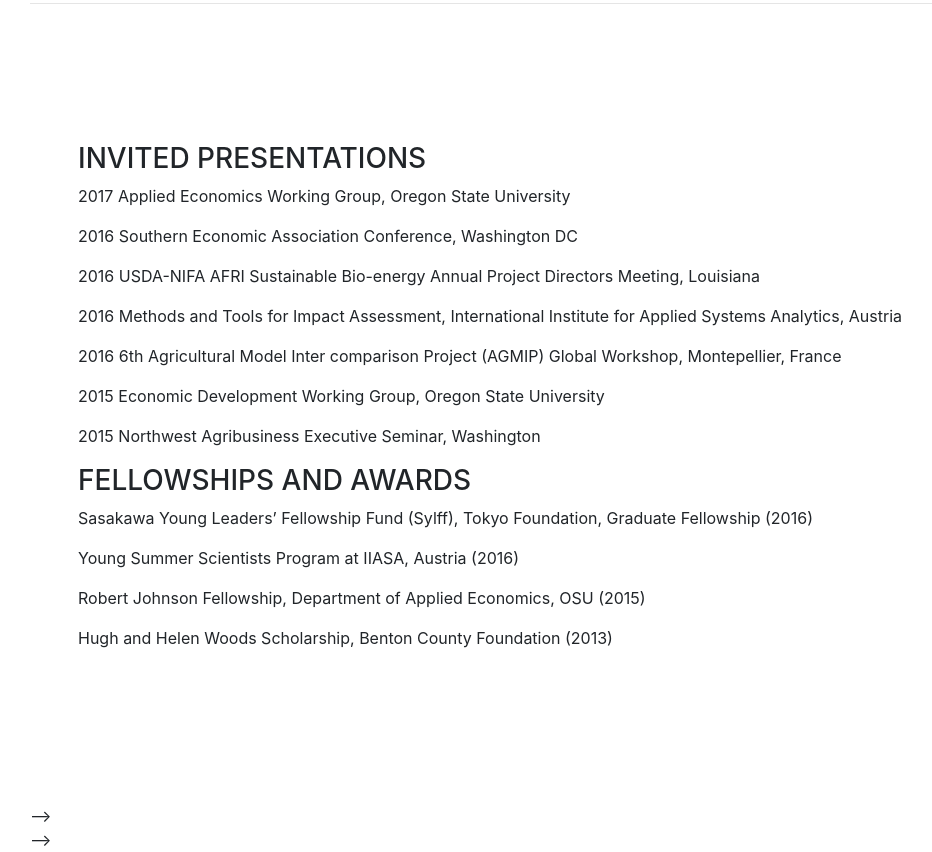
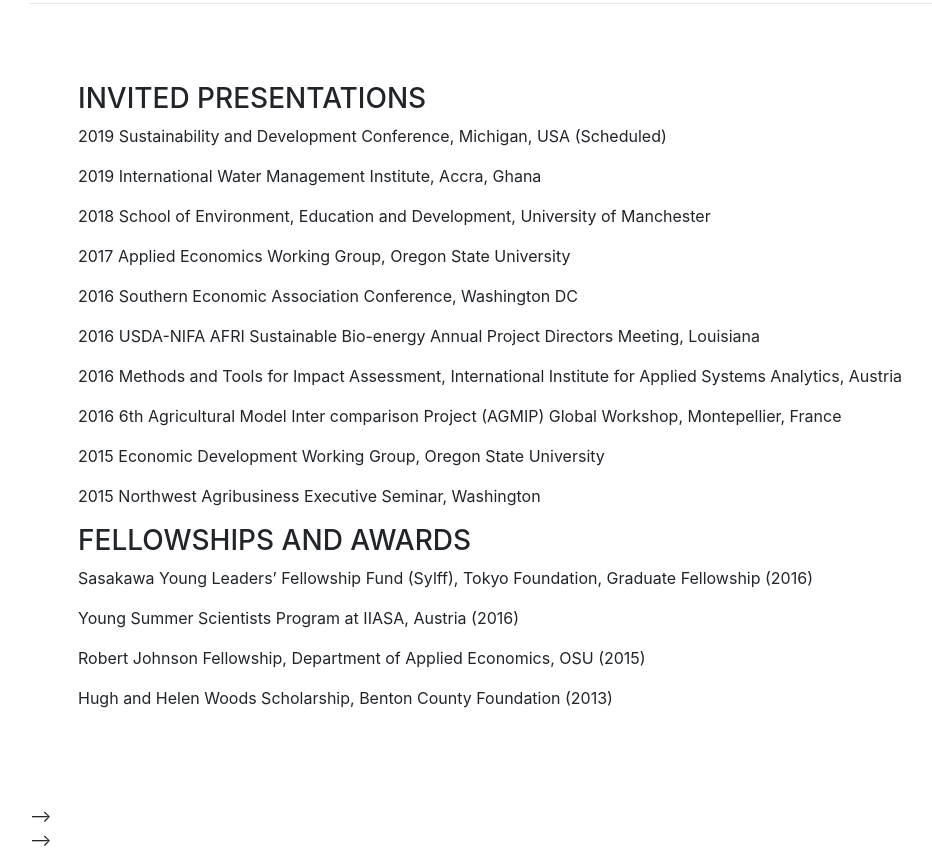
Before and after one commit to roshanadhikari778/roshanadhikari778.github.io, a website with bundled scripts: page index.html in a window 1280 px wide. Shown: the part 2399-3251 px from the top of the page, without its empty margins (242-1174 px from the left). Built offline with nearby package versions, Linux system fonts and the light colour scheme; a web font is replaced by a local one.

Commit message:
Update index.html
Added conference presentations

```diff
--- a/index.html
+++ b/index.html
@@ -164,6 +164,9 @@
      <section class="resume-section p-3 p-lg-5 d-flex flex-column" id="misc">
         <div class="my-auto">
           <h3 class="mb-6">Invited Presentations</h3>
+		<p> 2019 Sustainability and Development Conference, Michigan, USA (Scheduled) </p>
+		<p> 2019 International Water Management Institute, Accra, Ghana </p>
+		<p> 2018 School of Environment, Education and Development, University of Manchester </p>
         <p> 2017 Applied Economics Working Group, Oregon State University </p>
 		<p> 2016 Southern Economic Association Conference, Washington DC </p>
 		<p> 2016 USDA-NIFA AFRI Sustainable Bio-energy Annual Project Directors Meeting, Louisiana</p>
```
